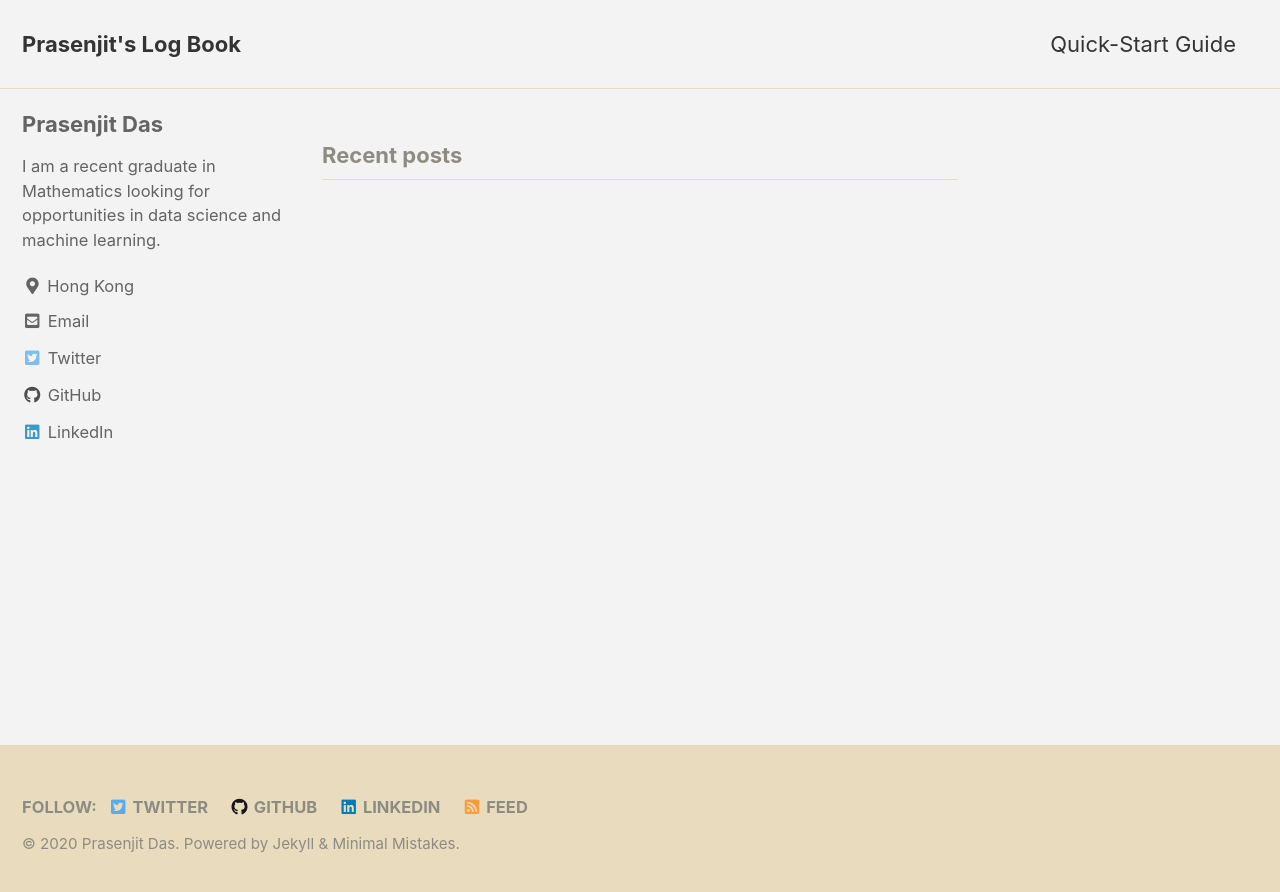
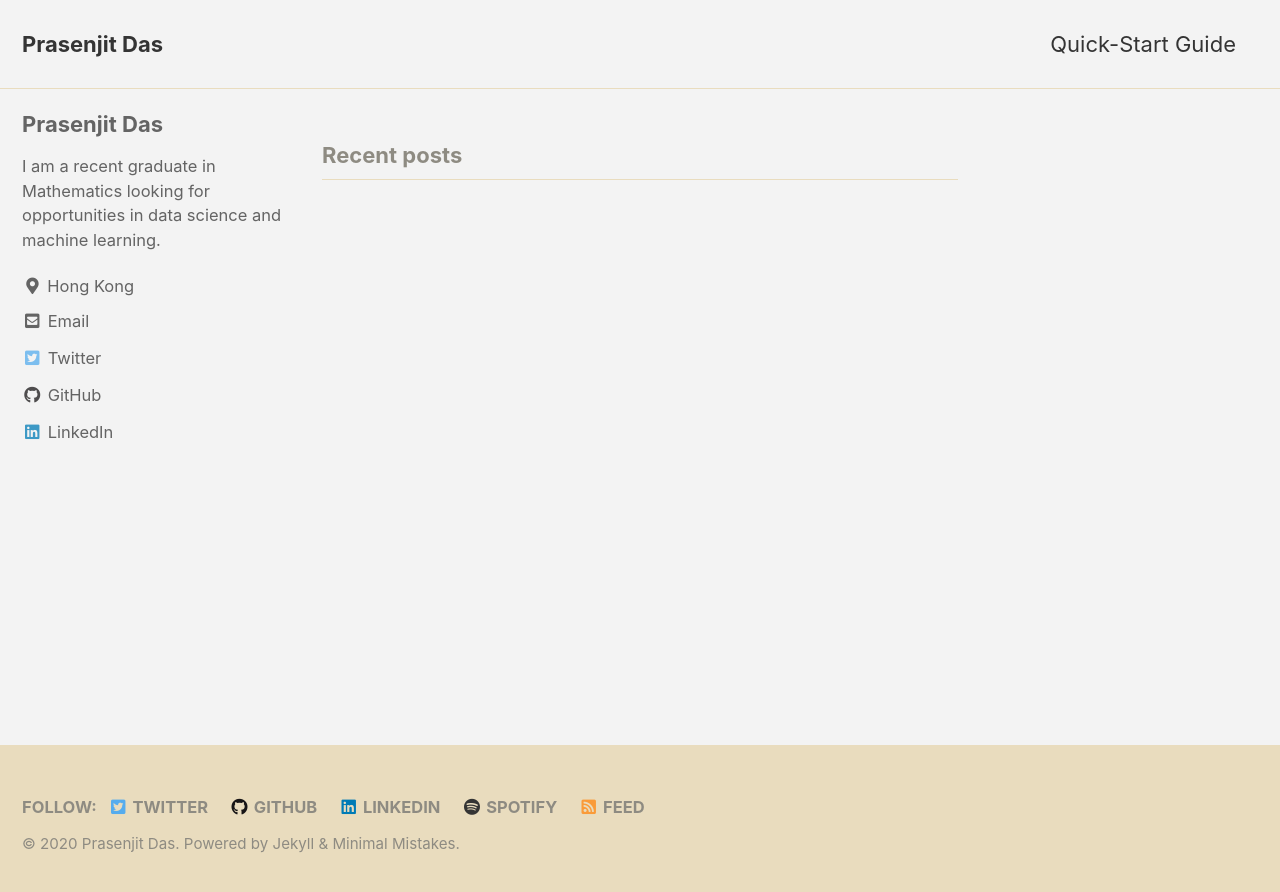
Before and after one commit to atprasenjit/atprasenjit.github.io, a Jekyll site: the page built from index.html, in a window 1280 px wide. Shown: the top 892 px of the page. Built offline with Jekyll 4.4.1, drawn with Linux system fonts in a browser that asks for light colours; cached includes are drawn as plain includes; the list of posts is cut into pages by our own code.

Commit message:
added spotify

```diff
--- a/_config.yml
+++ b/_config.yml
@@ -16,7 +16,7 @@
 
 # Site Settings
 locale                   : "en-US"
-title                    : "Prasenjit's Log Book"
+title                    : "Prasenjit Das"
 title_separator          : "-"
 subtitle                 : # site tagline that appears below site title in masthead
 name                     : "Prasenjit Das"
@@ -145,6 +145,9 @@
     - label: "LinkedIn"
       icon: "fab fa-fw fa-linkedin"
       url: "https://www.linkedin.com/in/prasenjitdasln/"
+    - label: "Spotify"
+      icon: "fab fa-fw fa-spotify"
+      url: "https://open.spotify.com/user/m2w3yzu6h91va1w6gnkrt5t2y?si=GUu_K9AYQd-8gV3Uppwbpw"
 
 
 # Reading Files
```
